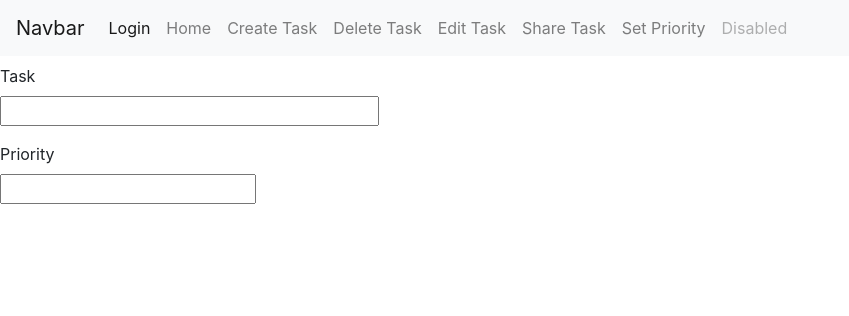
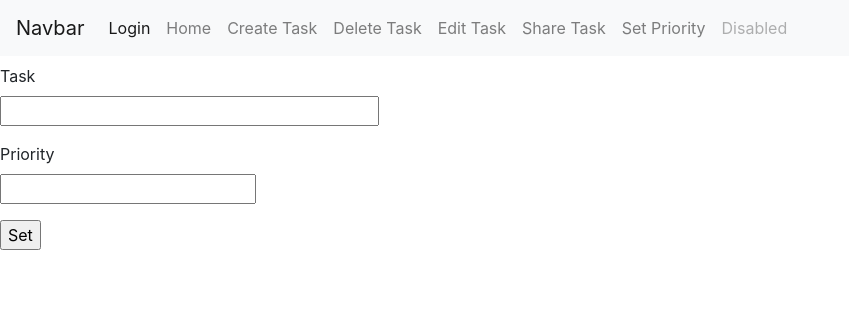
Before and after one commit to ZetaVII/Task-Manager-App, a Flask app: template app/templates/setpriority.html in a window 1280 px wide. Shown: the top 316 px of the page, without its empty margins (0-849 px from the left). Run offline with Flask 2, Linux system fonts and the light colour scheme; the template is opened without the code that fills it: values that come from a table or form of the project are taken from there, others are empty; some libraries are stand-ins or nearby versions.

Commit message:
Update setpriority.html
fix error in name

```diff
--- a/app/templates/setpriority.html
+++ b/app/templates/setpriority.html
@@ -12,7 +12,7 @@
         {{ form.priority.label }} <br>
         {{ form.priority(size=12) }}
     <p>
-        {{ form.save() }}
+        {{ form.set() }}
     </p>
 </form>
 
```
